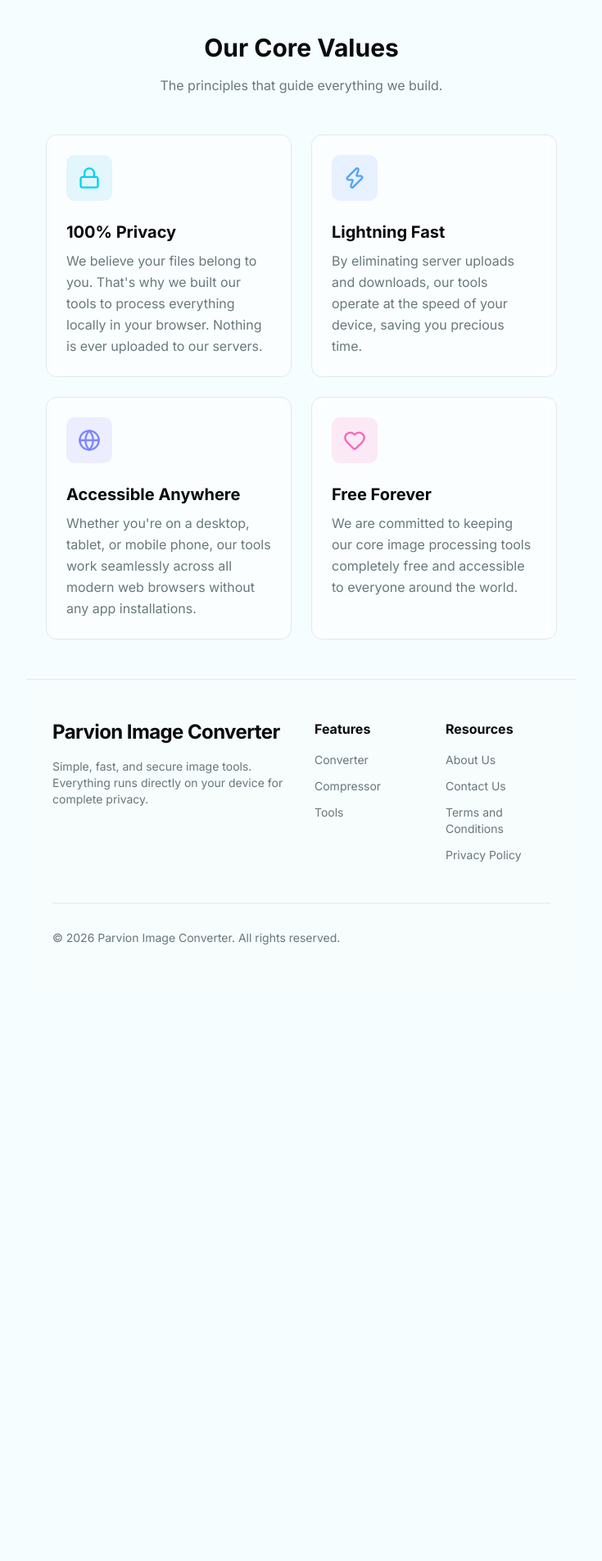
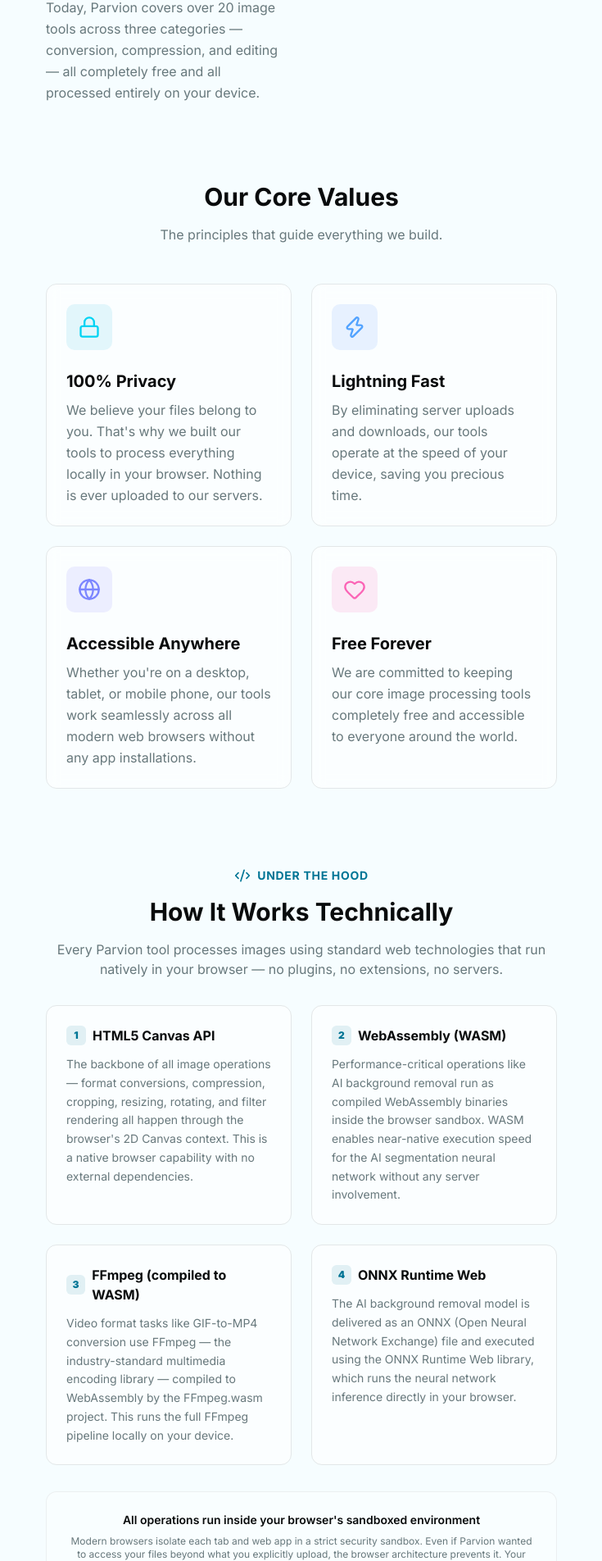
Before and after one commit to AnandKumar2002/parvion-image-converter, a Next.js app: page /about in a window 1280 px wide. Shown: the part 896-2800 px from the top of the page at 82% size, without its empty margins (272-1007 px from the left). Before the commit the page ends 2098 px from the top, so only its background shows below. Built offline with nearby package versions, Linux system fonts and the light colour scheme; no server answers.

Commit message:
feat: add technical deep dive and builder bio to about page

```diff
--- a/app/(main)/about/page.tsx
+++ b/app/(main)/about/page.tsx
@@ -1,9 +1,10 @@
 import { Metadata } from "next";
-import { ShieldCheck, Zap, Globe, Heart, Lock } from "lucide-react";
+import { ShieldCheck, Zap, Globe, Heart, Lock, Code2, User } from "lucide-react";
 
 export const metadata: Metadata = {
   title: "About Us | Parvion Image Converter",
-  description: "Learn more about Parvion Image Converter, our mission, and our commitment to absolute privacy and speed.",
+  description:
+    "Learn about Parvion Image Converter — a free, privacy-first suite of browser-based image tools built by Anand Kumar using WebAssembly and modern Web APIs.",
 };
 
 export default function AboutPage() {
@@ -11,7 +12,8 @@
     {
       icon: Lock,
       title: "100% Privacy",
-      description: "We believe your files belong to you. That's why we built our tools to process everything locally in your browser. Nothing is ever uploaded to our servers.",
+      description:
+        "We believe your files belong to you. That's why we built our tools to process everything locally in your browser. Nothing is ever uploaded to our servers.",
       color: "text-cyan-400",
       bg: "bg-cyan-500/10",
       gradient: "from-cyan-500/10",
@@ -19,7 +21,8 @@
     {
       icon: Zap,
       title: "Lightning Fast",
-      description: "By eliminating server uploads and downloads, our tools operate at the speed of your device, saving you precious time.",
+      description:
+        "By eliminating server uploads and downloads, our tools operate at the speed of your device, saving you precious time.",
       color: "text-blue-400",
       bg: "bg-blue-500/10",
       gradient: "from-blue-500/10",
@@ -27,7 +30,8 @@
     {
       icon: Globe,
       title: "Accessible Anywhere",
-      description: "Whether you're on a desktop, tablet, or mobile phone, our tools work seamlessly across all modern web browsers without any app installations.",
+      description:
+        "Whether you're on a desktop, tablet, or mobile phone, our tools work seamlessly across all modern web browsers without any app installations.",
       color: "text-indigo-400",
       bg: "bg-indigo-500/10",
       gradient: "from-indigo-500/10",
@@ -35,32 +39,71 @@
     {
       icon: Heart,
       title: "Free Forever",
-      description: "We are committed to keeping our core image processing tools completely free and accessible to everyone around the world.",
+      description:
+        "We are committed to keeping our core image processing tools completely free and accessible to everyone around the world.",
       color: "text-pink-400",
       bg: "bg-pink-500/10",
       gradient: "from-pink-500/10",
     },
   ];
 
+  const techStack = [
+    {
+      name: "HTML5 Canvas API",
+      description:
+        "The backbone of all image operations — format conversions, compression, cropping, resizing, rotating, and filter rendering all happen through the browser's 2D Canvas context. This is a native browser capability with no external dependencies.",
+    },
+    {
+      name: "WebAssembly (WASM)",
+      description:
+        "Performance-critical operations like AI background removal run as compiled WebAssembly binaries inside the browser sandbox. WASM enables near-native execution speed for the AI segmentation neural network without any server involvement.",
+    },
+    {
+      name: "FFmpeg (compiled to WASM)",
+      description:
+        "Video format tasks like GIF-to-MP4 conversion use FFmpeg — the industry-standard multimedia encoding library — compiled to WebAssembly by the FFmpeg.wasm project. This runs the full FFmpeg pipeline locally on your device.",
+    },
+    {
+      name: "ONNX Runtime Web",
+      description:
+        "The AI background removal model is delivered as an ONNX (Open Neural Network Exchange) file and executed using the ONNX Runtime Web library, which runs the neural network inference directly in your browser.",
+    },
+  ];
+
   return (
     <div className="w-full max-w-5xl mx-auto py-12 px-4 sm:px-6">
+      {/* Hero */}
       <div className="text-center mb-16 space-y-4">
         <h1 className="text-4xl md:text-6xl font-black tracking-tight">
-          About <span className="text-transparent bg-clip-text bg-gradient-to-r from-cyan-400 to-blue-500">Parvion</span>
+          About{" "}
+          <span className="text-transparent bg-clip-text bg-gradient-to-r from-cyan-400 to-blue-500">
+            Parvion
+          </span>
         </h1>
         <p className="text-lg md:text-xl text-muted-foreground max-w-2xl mx-auto">
-          We are on a mission to provide the fastest, safest, and most beautiful image tools on the web.
+          A free, privacy-first suite of browser-based image tools — built so you never have to
+          upload your photos to a stranger's server again.
         </p>
       </div>
 
+      {/* Our Story */}
       <div className="grid md:grid-cols-2 gap-12 items-center mb-24">
         <div className="space-y-6">
           <h2 className="text-3xl font-bold">Our Story</h2>
           <p className="text-muted-foreground leading-relaxed">
-            Parvion Image Converter was born out of frustration. Every time we needed to quickly convert, compress, or resize an image, we were forced to upload our private files to sketchy third-party servers, wait in virtual "queues", and deal with intrusive pop-up ads.
+            Parvion Image Converter was born out of frustration. Every time we needed to quickly
+            convert, compress, or resize an image, we were forced to upload our private files to
+            sketchy third-party servers, wait in virtual &ldquo;queues&rdquo;, and deal with intrusive
+            pop-up ads.
           </p>
           <p className="text-muted-foreground leading-relaxed">
-            We knew there had to be a better way. Leveraging modern web technologies like WebAssembly, we built a suite of tools that run directly inside your browser. This means your files never leave your device, ensuring absolute privacy and unmatched speed.
+            We knew there had to be a better way. Leveraging modern web technologies like
+            WebAssembly, we built a suite of tools that run directly inside your browser. This means
+            your files never leave your device, ensuring absolute privacy and unmatched speed.
+          </p>
+          <p className="text-muted-foreground leading-relaxed">
+            Today, Parvion covers over 20 image tools across three categories — conversion,
+            compression, and editing — all completely free and all processed entirely on your device.
           </p>
         </div>
         <div className="relative h-[400px] rounded-2xl overflow-hidden bg-card/50 border border-border flex items-center justify-center p-8">
@@ -78,7 +121,8 @@
         </div>
       </div>
 
-      <div className="space-y-12">
+      {/* Core Values */}
+      <div className="space-y-12 mb-24">
         <div className="text-center">
           <h2 className="text-3xl font-bold mb-4">Our Core Values</h2>
           <p className="text-muted-foreground">The principles that guide everything we build.</p>
@@ -88,10 +132,17 @@
           {values.map((val, idx) => {
             const Icon = val.icon;
             return (
-              <div key={idx} className="group relative overflow-hidden bg-card/60 backdrop-blur-sm border border-border p-6 rounded-2xl hover:shadow-xl hover:-translate-y-1 transition-all duration-300">
-                <div className={`absolute inset-0 bg-gradient-to-br ${val.gradient} to-transparent opacity-0 group-hover:opacity-100 transition-opacity`}></div>
+              <div
+                key={idx}
+                className="group relative overflow-hidden bg-card/60 backdrop-blur-sm border border-border p-6 rounded-2xl hover:shadow-xl hover:-translate-y-1 transition-all duration-300"
+              >
+                <div
+                  className={`absolute inset-0 bg-gradient-to-br ${val.gradient} to-transparent opacity-0 group-hover:opacity-100 transition-opacity`}
+                ></div>
                 <div className="relative z-10">
-                  <div className={`w-14 h-14 rounded-xl ${val.bg} flex items-center justify-center mb-6 group-hover:scale-110 transition-transform`}>
+                  <div
+                    className={`w-14 h-14 rounded-xl ${val.bg} flex items-center justify-center mb-6 group-hover:scale-110 transition-transform`}
+                  >
                     <Icon className={`w-7 h-7 ${val.color}`} />
                   </div>
                   <h3 className="text-xl font-bold mb-2">{val.title}</h3>
@@ -102,6 +153,97 @@
           })}
         </div>
       </div>
+
+      {/* How It Works Technically */}
+      <div className="space-y-8 mb-24">
+        <div className="text-center">
+          <div className="inline-flex items-center gap-2 text-primary mb-4">
+            <Code2 className="w-5 h-5" />
+            <span className="text-sm font-bold uppercase tracking-wider">Under the Hood</span>
+          </div>
+          <h2 className="text-3xl font-bold mb-4">How It Works Technically</h2>
+          <p className="text-muted-foreground max-w-2xl mx-auto">
+            Every Parvion tool processes images using standard web technologies that run natively in
+            your browser — no plugins, no extensions, no servers.
+          </p>
+        </div>
+
+        <div className="grid md:grid-cols-2 gap-6">
+          {techStack.map((tech, idx) => (
+            <div
+              key={idx}
+              className="bg-card/60 border border-border rounded-2xl p-6 space-y-3"
+            >
+              <h3 className="font-bold text-foreground flex items-center gap-2">
+                <span className="w-6 h-6 rounded-md bg-primary/10 text-primary text-xs font-black flex items-center justify-center">
+                  {idx + 1}
+                </span>
+                {tech.name}
+              </h3>
+              <p className="text-sm text-muted-foreground leading-relaxed">{tech.description}</p>
+            </div>
+          ))}
+        </div>
+
+        <div className="bg-card/40 border border-border/60 rounded-2xl p-6 text-center space-y-2">
+          <p className="text-sm font-semibold text-foreground">
+            All operations run inside your browser&apos;s sandboxed environment
+          </p>
+          <p className="text-xs text-muted-foreground max-w-xl mx-auto">
+            Modern browsers isolate each tab and web app in a strict security sandbox. Even if
+            Parvion wanted to access your files beyond what you explicitly upload, the browser
+            architecture prevents it. Your files are safe by design, not just by policy.
+          </p>
+        </div>
+      </div>
+
+      {/* Meet the Builder — E-E-A-T signal */}
+      <div className="space-y-8">
+        <div className="text-center">
+          <div className="inline-flex items-center gap-2 text-primary mb-4">
+            <User className="w-5 h-5" />
+            <span className="text-sm font-bold uppercase tracking-wider">The Builder</span>
+          </div>
+          <h2 className="text-3xl font-bold mb-4">Who Built This?</h2>
+        </div>
+
+        <div className="bg-card/60 border border-border rounded-2xl p-8 flex flex-col sm:flex-row items-center sm:items-start gap-6">
+          <div className="w-20 h-20 rounded-2xl bg-gradient-to-br from-cyan-500/20 to-blue-500/20 border border-border flex items-center justify-center flex-shrink-0">
+            <span className="text-3xl font-black text-transparent bg-clip-text bg-gradient-to-br from-cyan-400 to-blue-500">
+              AK
+            </span>
+          </div>
+          <div className="space-y-3 text-center sm:text-left">
+            <div>
+              <h3 className="text-xl font-bold text-foreground">Anand Kumar</h3>
+              <p className="text-sm text-muted-foreground">Full-Stack Developer &amp; Founder of Parvion</p>
+            </div>
+            <p className="text-sm text-muted-foreground leading-relaxed max-w-2xl">
+              Anand built Parvion as a solution to a personal frustration: the lack of fast, private,
+              and beautiful image tools on the web. With a background in full-stack web development
+              and a strong interest in browser capabilities and WebAssembly, he designed and
+              implemented all of Parvion&apos;s tools from scratch using Next.js, TypeScript, and the
+              HTML5 Canvas API.
+            </p>
+            <div className="flex flex-wrap gap-3 justify-center sm:justify-start">
+              <a
+                href="mailto:anandkumar101002@gmail.com"
+                className="text-xs text-cyan-500 hover:underline font-semibold"
+              >
+                anandkumar101002@gmail.com
+              </a>
+              <a
+                href="https://www.instagram.com/__.anand._______/"
+                target="_blank"
+                rel="noopener noreferrer"
+                className="text-xs text-cyan-500 hover:underline font-semibold"
+              >
+                Instagram
+              </a>
+            </div>
+          </div>
+        </div>
+      </div>
     </div>
   );
 }
```
